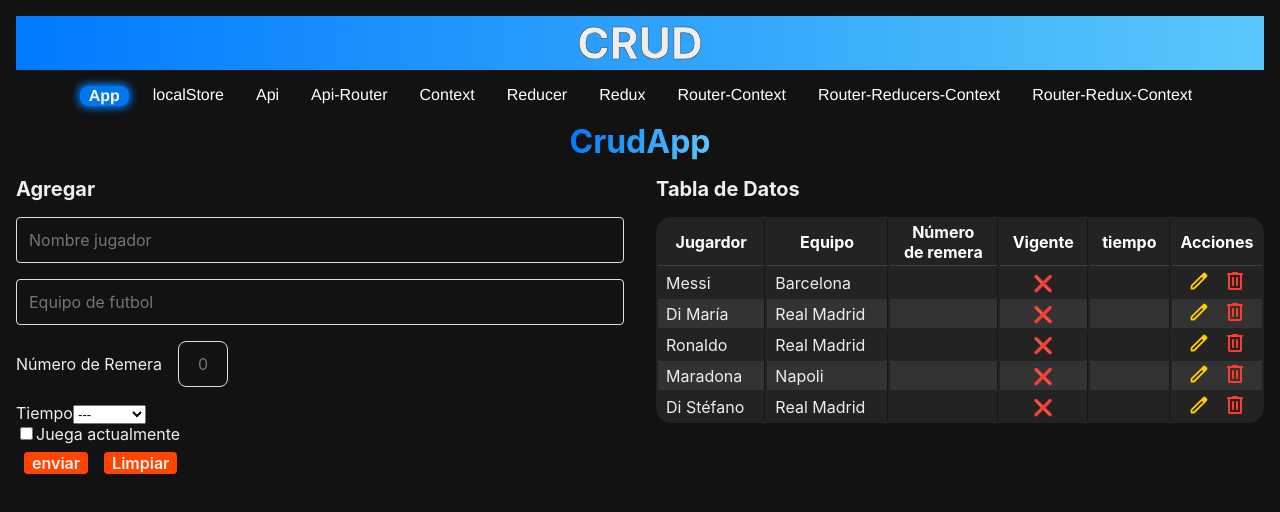
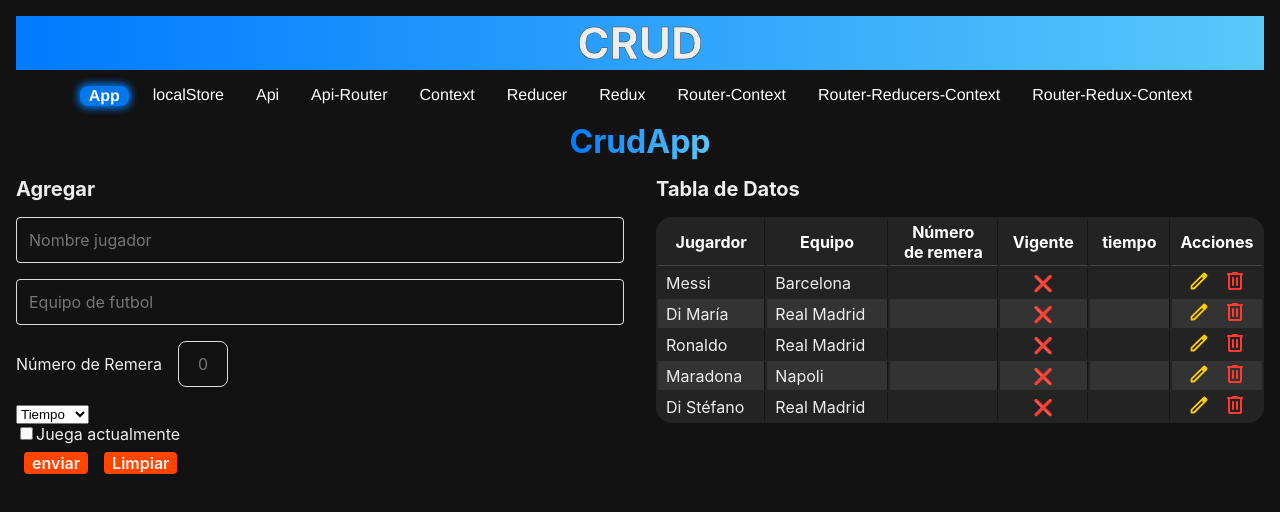
Before and after one commit to fergsosa/react-app-crud, a React (Vite) app: page / in a window 1280 px wide. Shown: the top 512 px of the page. Built offline with nearby package versions, Linux system fonts and the light colour scheme.

Commit message:
Style: checkbox

```diff
--- a/src/CRUD/0-crud/CrudForm.jsx
+++ b/src/CRUD/0-crud/CrudForm.jsx
@@ -81,21 +81,21 @@ const CrudForm = ({ createData, updateData, dataToEdit, setDataToEdit }) => {
           onChange={handleChange}
           value={form.nro}
         />
-        <div class="box">
-          <label htmlFor="label-tiempo">Tiempo</label>
+        <div className="select">
+          {/* <label htmlFor="label-tiempo">Tiempo</label> */}
           <select
             id="label-tiempo"
             name="tiempo"
             onChange={handleChange}
             defaultValue=" "
           >
-            <option value="">---</option>
+            <option value="">Tiempo</option>
             <option value="1 mes">1 mes</option>
             <option value="3 meses">3 meses</option>
             <option value="5 meses">5 meses</option>
           </select>
         </div>
-        <div>
+        <div className="checkbox">
           <input
             type="checkbox"
             name="aceptoTerminos"
```
